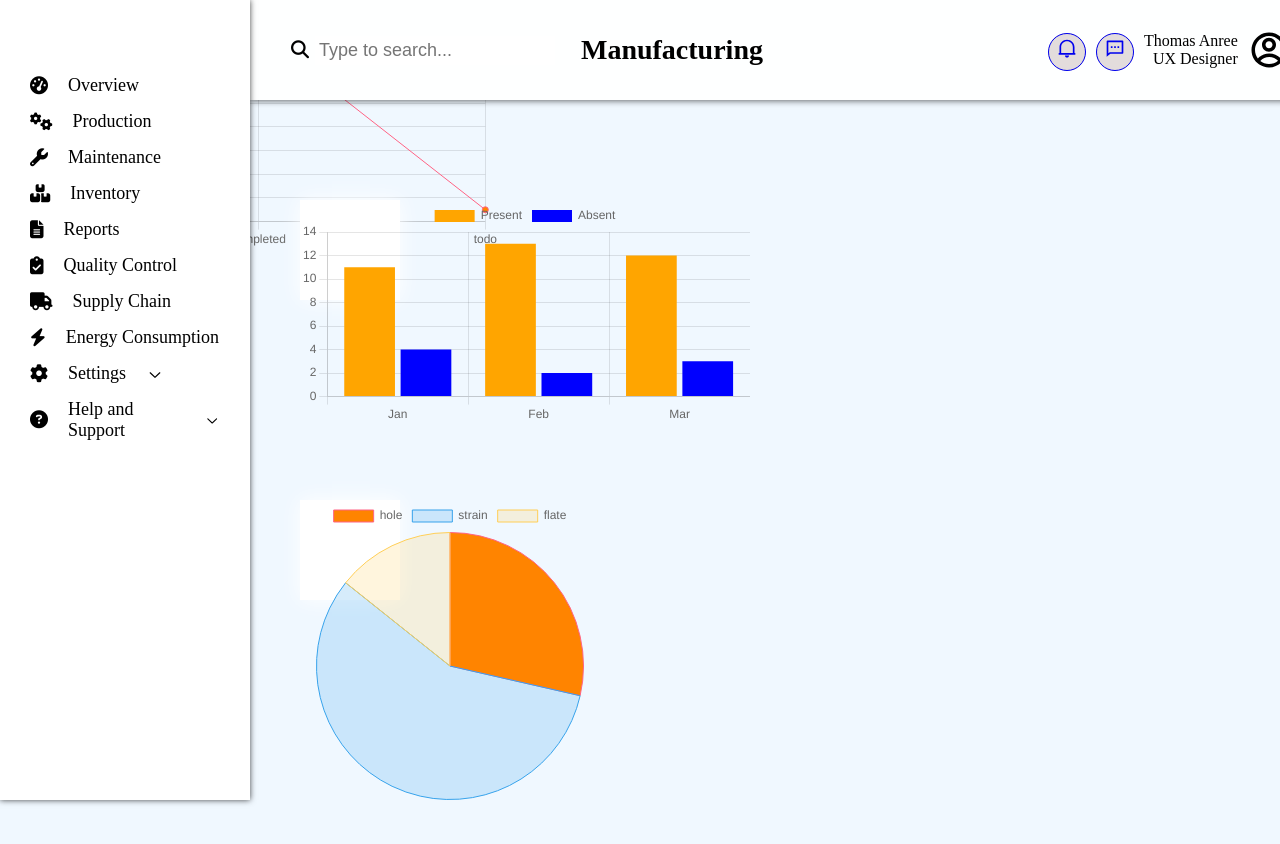
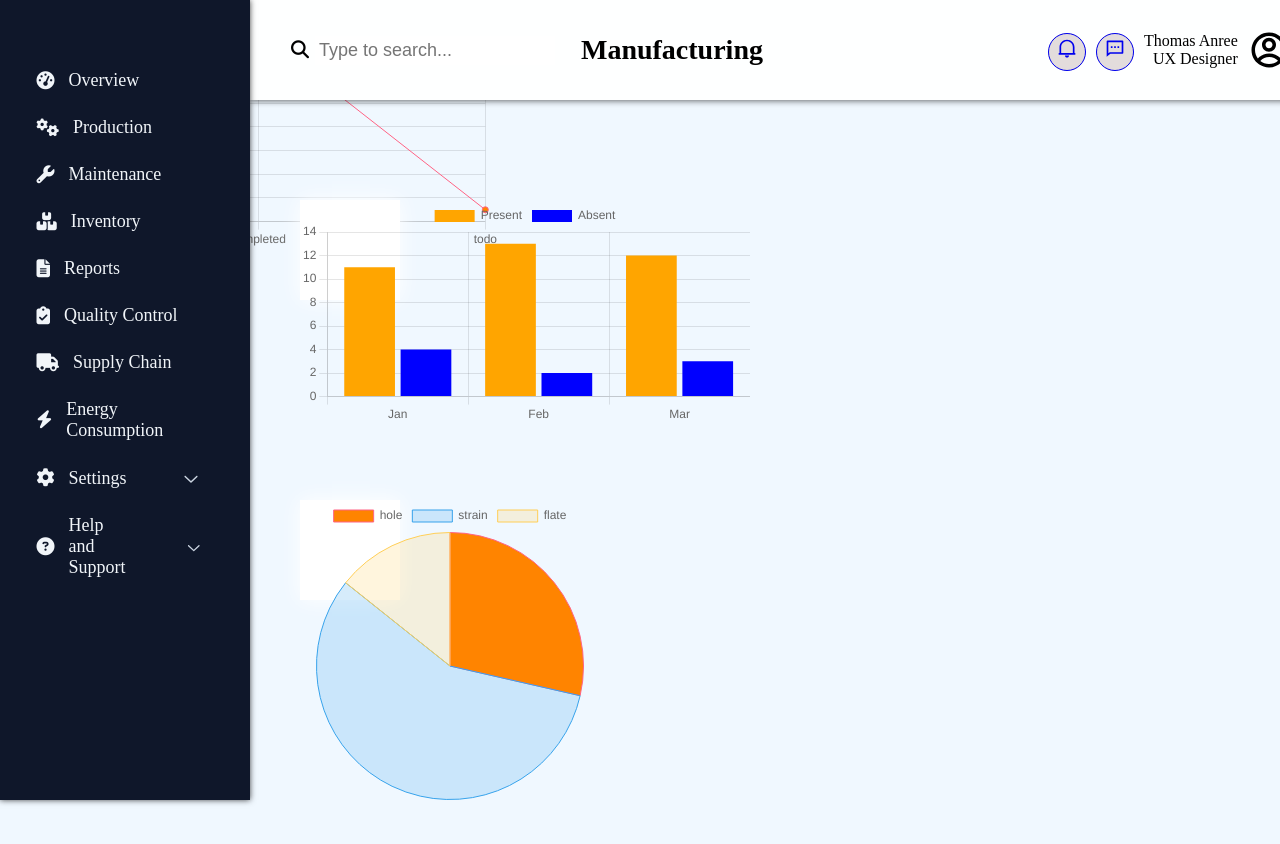
Before and after one commit to LansubTech2024/MES_Frontend, a React (Vite) app: page / in a window 1280 px wide. Shown: the top 844 px of the page. Built offline with nearby package versions, Linux system fonts and the light colour scheme.

Commit message:
changes in sidebar

```diff
--- a/src/Components/SideBar/Sidebar.css
+++ b/src/Components/SideBar/Sidebar.css
@@ -8,44 +8,81 @@
     top: 0;
     z-index: 9;
     box-shadow: 0px 0px 6px rgba(0,0,0,0.73);
+    background-color: rgb(15 23 42);
 }
-ul{
+.sidebar-menu{
+    margin-top: 1.25rem;
+    padding-left: 0.4rem;
+    padding-right: 1rem;
+}
+.list-item{
     list-style-type: none;
     margin: 0;
     padding: 30px;
     margin-top: 30px;
+    margin-bottom: 1.5rem;
+    display: flex;
+    flex-direction: column;
+    gap: 0.375rem;
 }
-ul li{
-    margin: 15px 0;
+.list-item li{
+    margin: 10px 0 10px;
+}
+.drop-icon{
+    margin-left: 40px;
+    color: rgb(203 213 225);
 }
 ul li a{
-    color: black;
+    color: rgb(241 245 249);
     text-decoration: none;
     font-size: 18px;
     display: flex;
     align-items: center;
-    gap: 20px;
+    gap: 14px;
 }
 ul li a i{
     margin-right: 10x;
 }
-.setting-item,.help-item{
+.setting-item{
+    transform: translateX(1px);
     overflow: hidden;
     display: block;
 }
-.setting-item ul{
-    margin-top: 4px;
-    margin-bottom: 5px;
+.setting-item,.help-items{
+    overflow: hidden;
+    display: block;
+}
+.setting-list-items{
+    margin-top: 0.2rem;
     display: flex;
     flex-direction: column;
-    gap: 7px;
-    padding-left:6px;
+    padding-left:1.5rem;
+    list-style-type: none;
 }
-.help-item ul{
-    margin-top: 4px;
-    margin-bottom: 5px;
+.set-item,.help-item{
+    display: flex;
+    align-items: center;
+    padding-left: 0.5rem;
+    padding-right: 1rem;
+    gap:0.5rem;
+    border-radius: 0.375rem;
+    color: rgb(192, 188, 188);
+}
+.set-item:hover{
+    color: white;
+    font-weight: 700;
+}
+.help-item:hover{
+    color: white;
+    font-weight: 700;
+}
+.help-items{
+    margin-bottom: 1rem;
+}
+.help-list-items{
+    margin-top: 1rem;
     display: flex;
     flex-direction: column;
-    gap: 7px;
-    padding-left:6px;
+    padding-left:1.5rem;
+    list-style-type: none;
 }
--- a/src/Components/SideBar/Sidebar.jsx
+++ b/src/Components/SideBar/Sidebar.jsx
@@ -21,110 +21,119 @@ const Sidebar = () => {
     }
   return (
       <aside className="sidebar no-scrollbar">
-        <nav>
+        <nav className="sidebar-menu">
           <ul className="list-item">
             <li>
-              <a href="#">
+              <Link href="#">
               <i className="fa-solid fa-gauge-high"></i>Overview
-              </a>
-            </li>
-            <li>
-              <a href="#">
-              <i className="fa-solid fa-gears"></i>Production
-              </a>
-            </li>
-            <li>
-              <a href="#">
-              <i className="fa-solid fa-wrench"></i>Maintenance
-              </a>
-            </li>
-            <li>
-              <a href="#">
-                <i className="fa-solid fa-boxes"></i>Inventory
-              </a>
-            </li>
-            <li>
-              <a href="#">
-                <i className="fa-solid fa-file-lines"></i>Reports
-              </a>
-            </li>
-            <li>
-              <a href="#">
-                <i className="fa-solid fa-clipboard-check"></i>Quality Control
-              </a>
-            </li>
-            <li>
-              <a href="#">
-                <i className="fa-solid fa-truck"></i>Supply Chain
-              </a>
-            </li>
-            <li>
-              <a href="#">
-                <i className="fa-solid fa-bolt"></i>Energy Consumption
-              </a>
+              </Link>
             </li>
             <li>
               <Link href="#">
+              <i className="fa-solid fa-gears"></i>Production
+              </Link>
+            </li>
+            <li>
+              <Link href="#">
+              <i className="fa-solid fa-wrench"></i>Maintenance
+              </Link>
+            </li>
+            <li>
+              <Link href="#">
+                <i className="fa-solid fa-boxes"></i>Inventory
+              </Link>
+            </li>
+            <li>
+              <Link href="#">
+                <i className="fa-solid fa-file-lines"></i>Reports
+              </Link>
+            </li>
+            <li>
+              <Link href="#">
+                <i className="fa-solid fa-clipboard-check"></i>Quality Control
+              </Link>
+            </li>
+            <li>
+              <Link href="#">
+                <i className="fa-solid fa-truck"></i>Supply Chain
+              </Link>
+            </li>
+            <li>
+              <Link href="#">
+                <i className="fa-solid fa-bolt"></i>Energy Consumption
+              </Link>
+            </li>
+            <li>
+              <Link href="#" className="item">
                 <i className="fa-solid fa-cog"></i>Settings
                 {settingOpen ?(
                   <RxChevronUp
                   onClick={CloseSetting}
+                  className="drop-icon"
+                  size={22}
                   />
                 ):
                 (
                  <RxChevronDown
-                 onClick={ToggleSetting}/>
+                 onClick={ToggleSetting}
+                 className="drop-icon"
+                 size={22}
+                 />
                 )}
               </Link>
               {settingOpen && (
                 <div className="setting-item">
                     <ul className="setting-list-items">
                         <li>
-                            <Link href='#'>User Management</Link>
+                            <Link href='#' className="set-item">User Management</Link>
                         </li>
                         <li>
-                            <Link href='#'>Notifications</Link>
+                            <Link href='#' className="set-item">Notifications</Link>
                         </li>
                         <li>
-                            <Link href='#'>Preferences</Link>
+                            <Link href='#' className="set-item">Preferences</Link>
                         </li>
                         <li>
-                            <Link href='#'>Security</Link>
+                            <Link href='#' className="set-item">Security</Link>
                         </li>
                     </ul>
                 </div>
               )}
             </li>
             <li>
-              <Link href="#">
+              <Link href="#" className="item">
                 <i className="fa-solid fa-question-circle"></i>
                 Help and Support
                 {helpOpen ?(
                     <RxChevronUp
                     onClick={CloseHelp}
+                    className="drop-icon"
+                    size={40}
                     />
                 )
                 :
                 (
                     <RxChevronDown
                     onClick={ToggleHelp}
+                    className="drop-icon"
+                    size={40}
                     />
                 )}
               </Link>
               {helpOpen && (
                 <div className="help-items">
-                    <ul>
+                    <ul className="help-list-items">
                         <li>
-                            <Link href='#'>User Guide</Link>
+                            <Link href='#' className="help-item">User Guide</Link>
                         </li>
                         <li>
-                            <Link href='#'>FAQ</Link>
+                            <Link href='#' className="help-item">FAQ</Link>
                         </li>
                         <li>
-                            <Link href='#'>Contact Support</Link>
+                            <Link href='#' className="help-item">Contact Support</Link>
                         </li>
                         <li>
-                            <Link href='#'>Feedback</Link>
+                            <Link href='#' className="help-item">Feedback</Link>
                         </li>
                     </ul>
                 </div>
```
